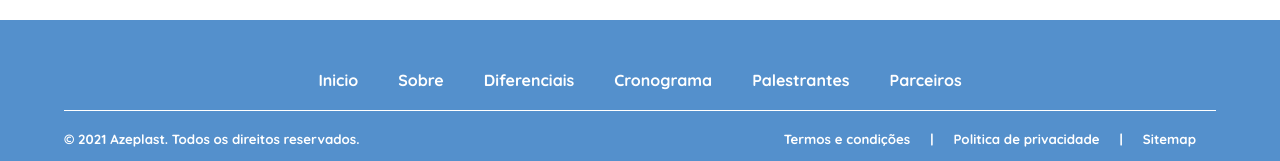
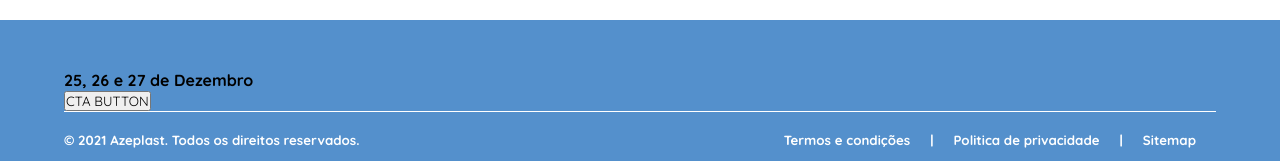
Before and after one commit to pedrohhcunha/congresso, a Next.js app: page / in a window 1280 px wide. Shown: the part 7181-7342 px from the top of the page. Built offline with nearby package versions, Linux system fonts and the light colour scheme.

Commit message:
Estruturando o novo footer

```diff
--- a/components/Footer.jsx
+++ b/components/Footer.jsx
@@ -4,26 +4,12 @@ import Link from 'next/link'
 export default function Footer(props) {
     return(
         <footer className={styles.footer}>
-            <ul className={styles.lista}>
-                <li className={styles.itemLista}>
-                    <Link href="/"><a>Inicio</a></Link>
-                </li>
-                <li className={styles.itemLista}>
-                    <Link href="/#Sobre"><a>Sobre</a></Link>
-                </li>
-                <li className={styles.itemLista}>
-                    <Link href="/#Diferenciais"><a>Diferenciais</a></Link>
-                </li>
-                <li className={styles.itemLista}>
-                    <Link href="/#Cronograma"><a>Cronograma</a></Link>
-                </li>
-                <li className={styles.itemLista}>
-                    <Link href="/#Palestrantes"><a>Palestrantes</a></Link>
-                </li>
-                <li className={styles.itemLista}>
-                    <Link href="/#Parceiros"><a>Parceiros</a></Link>
-                </li>
-            </ul>
+            <div className="subFooter">
+                <h4>25, 26 e 27 de Dezembro</h4>
+                <button>
+                    CTA BUTTON
+                </button>
+            </div>
             <div className={styles.realFooter}>
                 <h5 className={styles.span}>© 2021 Azeplast. Todos os direitos reservados.</h5>
                 <h5 className={styles.span}>
```
